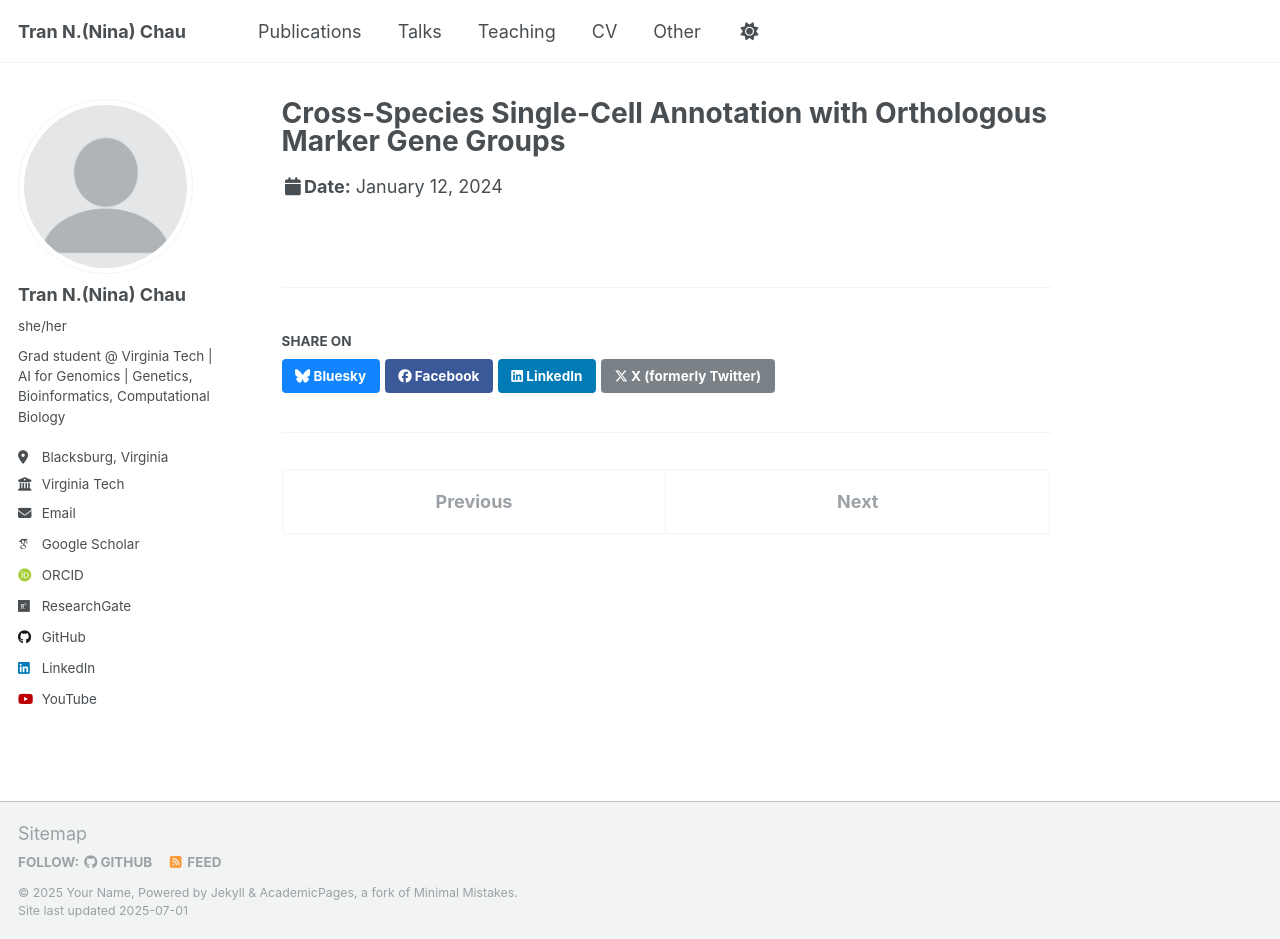
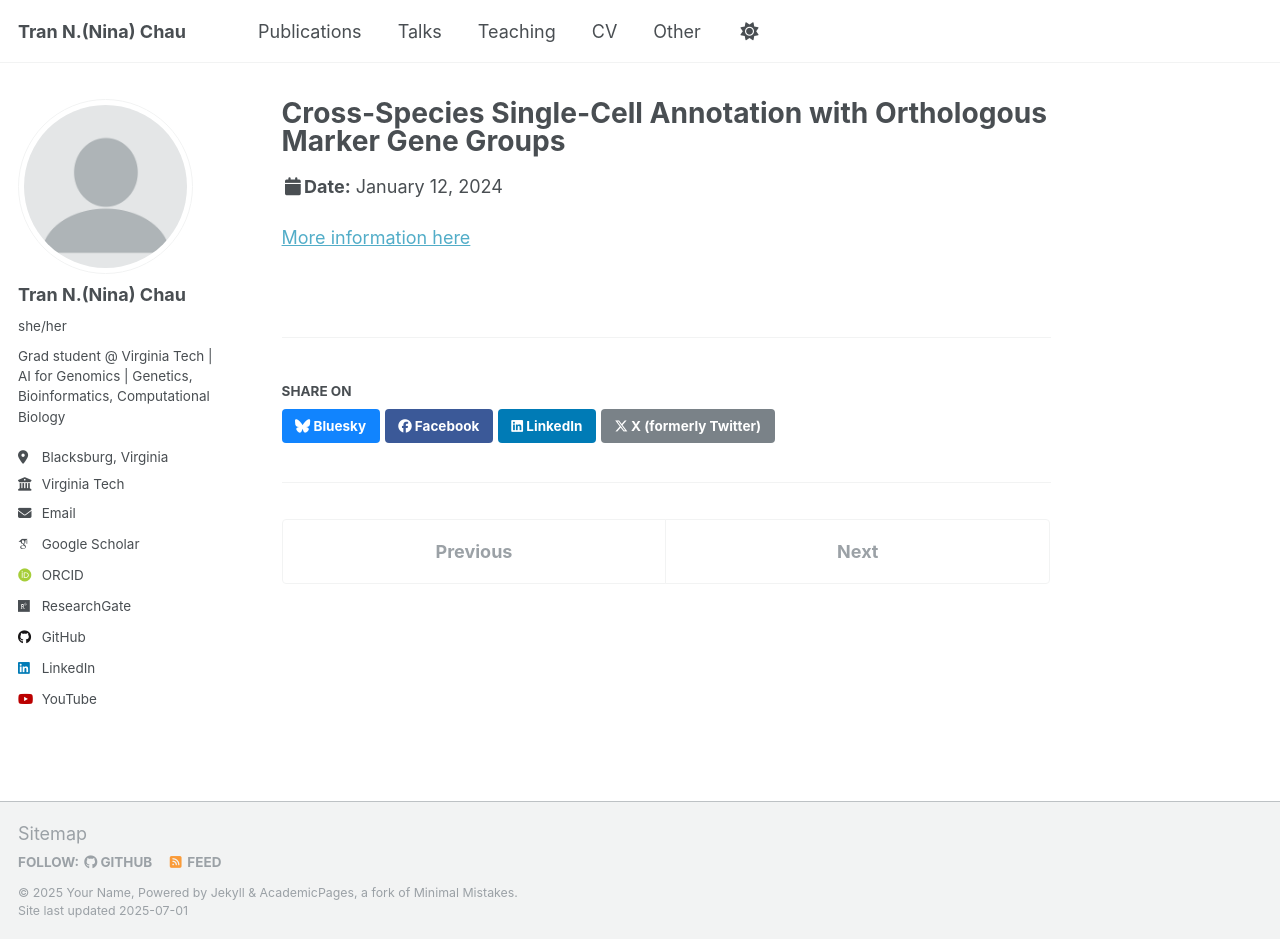
Before and after one commit to ct-tranchau/ct-tranchau.github.io, a Jekyll site: the page built from _talks/pag24.md, in a window 1280 px wide and 939 px high. Built offline with Jekyll 4.4.1, drawn with Linux system fonts in a browser that asks for light colours; some web fonts are replaced; a script that is not in the unit is left out.

Commit message:
Update pag24.md

```diff
--- a/_talks/pag24.md
+++ b/_talks/pag24.md
@@ -7,3 +7,4 @@ venue: "2024 Plant and Animal genome conference (PAG31)"
 date: 2024-01-12
 location: "San Diego, CA, USA"
 ---
+[More information here](https://pag.confex.com/pag/31/meetingapp.cgi/Paper/53302)
```
